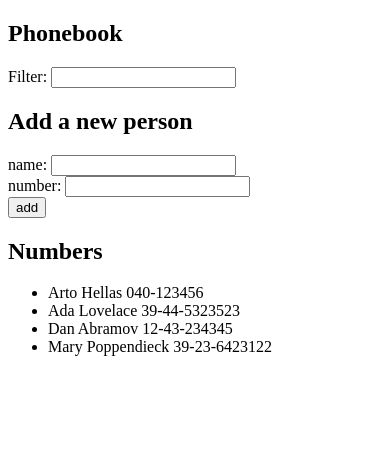
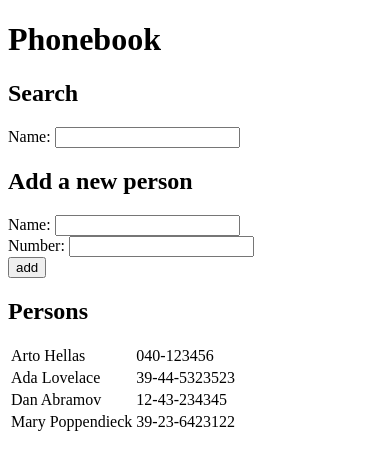
Before and after one commit to cdrbbt/fs-course, a React (Create React App) app in the folder part2/phonebook/: page / in a window 390 px wide. Shown: the top 470 px of the page. Built offline with nearby package versions, Linux system fonts and the light colour scheme.

Commit message:
2.10 phonebook

```diff
--- a/part2/phonebook/src/App.js
+++ b/part2/phonebook/src/App.js
@@ -1,4 +1,8 @@
 import React, { useState } from 'react'
+
+import Filter from './components/Filter'
+import AddPerson from './components/AddPerson'
+import PersonList from './components/PersonList'
 
 const defaultPerson = { name: '', number: '' }
 
@@ -29,26 +33,20 @@ const App = () => {
 
   return (
     <div>
-      <h2>Phonebook</h2>
-      <div>
-        Filter: <input value={filter} onChange={filterChange}/>
-      </div>
-      <h2>Add a new person</h2>
-      <form onSubmit={addPerson}>
-        <div>
-          name: <input value={newPerson.name} onChange={nameChange} />
-        </div>
-        <div>
-          number: <input value={newPerson.number} onChange={numberChange} />
-        </div>
-        <div>
-          <button type="submit">add</button>
-        </div>
-      </form>
-      <h2>Numbers</h2>
-      <ul>
-        {fileteredList.map(person => <li key={person.name}>{person.name} {person.number}</li>)}
-      </ul>
+      <h1>Phonebook</h1>
+      <Filter
+        filter={filter}
+        filterChange={filterChange}
+      />
+      <AddPerson
+        newPerson={newPerson}
+        addPerson={addPerson}
+        nameChange={nameChange}
+        numberChange={numberChange}
+      />
+      <PersonList
+      persons={fileteredList}
+      />
     </div>
 
   )
--- /dev/null
+++ b/part2/phonebook/src/components/AddPerson.js
@@ -0,0 +1,23 @@
+import React from 'react'
+
+const AddPerson = ({newPerson, addPerson, nameChange, numberChange}) => {
+
+  return (
+    <div>
+      <h2>Add a new person</h2>
+      <form onSubmit={addPerson}>
+        <div>
+          Name: <input value={newPerson.name} onChange={nameChange} />
+        </div>
+        <div>
+          Number: <input value={newPerson.number} onChange={numberChange} />
+        </div>
+        <div>
+          <button type="submit">add</button>
+        </div>
+      </form>
+    </div>
+  )
+}
+
+export default AddPerson
--- /dev/null
+++ b/part2/phonebook/src/components/Filter.js
@@ -0,0 +1,14 @@
+import React from 'react'
+
+const Filter = ({ filter, filterChange }) => {
+  return (
+    <div>
+      <h2>Search</h2>
+      Name: <input value={filter} onChange={filterChange} />
+    </div>
+  )
+}
+
+
+
+export default Filter
--- /dev/null
+++ b/part2/phonebook/src/components/Person.js
@@ -0,0 +1,12 @@
+import React from 'react'
+
+const Person = ({person}) => {
+  return (
+    <tr>
+      <td>{person.name}</td>
+      <td>{person.number}</td>
+    </tr>
+  )
+}
+
+export default Person
--- /dev/null
+++ b/part2/phonebook/src/components/PersonList.js
@@ -0,0 +1,19 @@
+import React from 'react'
+import Person from './Person'
+
+const PersonList = ({persons}) => {
+  console.log(persons)
+  return (
+    <div>
+      <h2>Persons</h2>
+      <table>
+        <tbody>
+          {persons.map(person => <Person person={person} key={person.name}/>)}
+        </tbody>
+      </table>
+    </div>
+
+  )
+}
+
+export default PersonList
```
